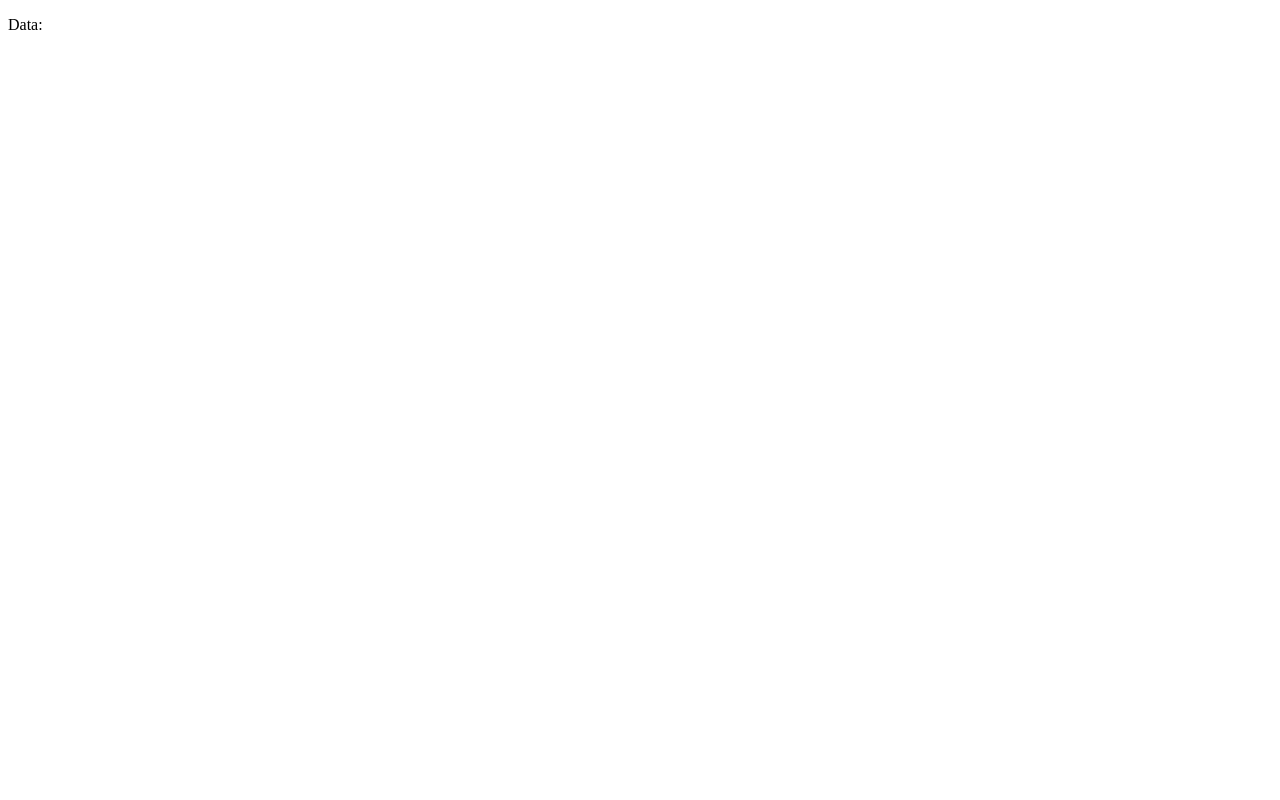
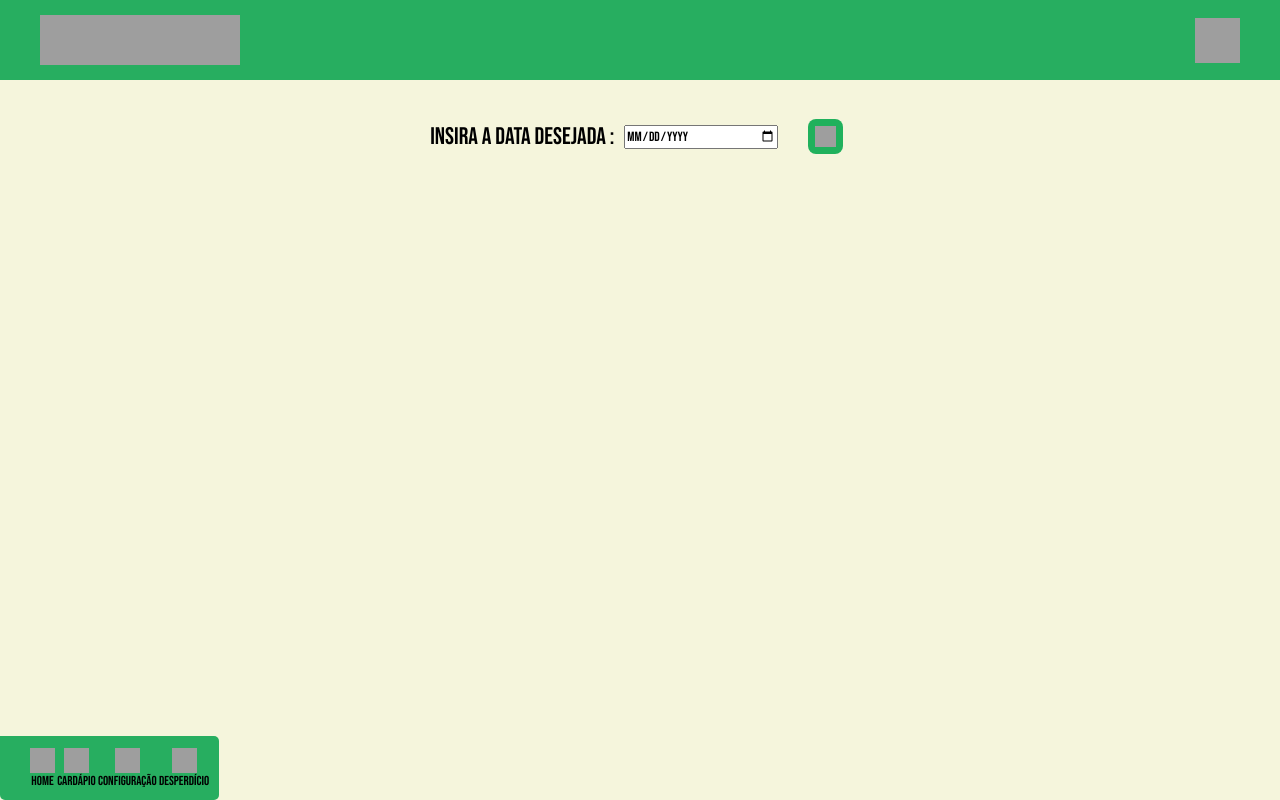
Before and after one commit to ft1v4/TDPG, a Flask app: page /cardapio in a window 1280 px wide. Before the commit the page is almost empty. Run offline with Flask 3, Linux system fonts and the light colour scheme; grey boxes are pictures that could not be loaded.

Commit message:
fiz o front

```diff
--- a/static/styles.css
+++ b/static/styles.css
@@ -327,7 +327,6 @@ body {
     border-radius: 50%;
 }
 
-
 input:checked+.slider {
     background-color: #2196F3;
 }
@@ -472,3 +471,47 @@ input:checked+.slider:before {
     padding: 5px;
     border-radius: 5px;
 }
+
+/* STYLE DO HTML MARIANE */
+
+.ju{
+
+    width: 100%;
+    display: flex;
+    height: 50px;
+    justify-content: center;
+    align-items: center;
+
+}
+
+.li{
+    position: relative;
+    display: flex;
+    justify-content: center;
+    align-items: center;
+    margin-top: 5%;
+
+}
+
+.inp{
+    width: 150px;
+    height: 20px;
+
+}
+
+#bH{
+    width: 35px;
+    height: 35px;
+    background-color: #20b15c;
+    position: relative;
+    padding: 7px;
+    margin-left: 30px;
+    border-radius: 8px;
+    border: none;
+    cursor: pointer;
+}
+
+#imgLL{
+    width: 100%;
+    height: 100%;
+}
--- a/templates/mariane.html
+++ b/templates/mariane.html
@@ -1,11 +1,98 @@
 <!DOCTYPE html>
 <html lang="en">
+
 <head>
     <meta charset="UTF-8">
     <meta name="viewport" content="width=device-width, initial-scale=1.0">
-    <title>Document</title>
+    <title>Home</title>
+    <link rel="stylesheet" href="{{url_for('static' , filename='styles.css')}}">
 </head>
+
 <body>
-   <p>Data:</p>
+
+    <div class="topo">
+        <img src="https://www.sesisp.org.br/images/Sesi-SP.jpg" alt="logo" width="200vw" height="50vh"
+            style="margin-left: 40px; cursor: pointer;">
+        <div class="back">
+            <img src="https://cdn-icons-png.flaticon.com/512/1144/1144760.png" width="45vw" height="45vh"
+                style=" cursor: pointer;" id="user" />
+        </div>
+    </div>
+
+    <div class="config">
+        <h2>Configurações</h2>
+        <div
+            style="border-bottom: 2px solid black;  display: flex;width: 90%;justify-content: start; align-items: center;padding-bottom: 5px;padding-left: 30px;">
+            <img src="https://cdn-icons-png.flaticon.com/512/1144/1144760.png" width="45vw" height="45vh" />
+            <h3 style="margin-left: 10px;">Editar perfil</h3>
+        </div>
+
+        <div
+            style="border-bottom: 2px solid black;  display: flex;width: 90%;justify-content: start; align-items: center; height: 40px;padding-bottom: 5px;padding-left: 30px;padding-top: 5px;">
+
+            <label class="switch">
+                <input type="checkbox" id="toggleSwitch">
+                <span class="slider"></span>
+            </label>
+
+
+            <h3 style="margin-left: 30px;">Tema Claro</h3>
+        </div>
+
+        <div
+            style="border-bottom: 2px solid black; display: flex;width: 90%;justify-content: start; align-items: center; height: 40px; padding-left: 30px;padding-bottom: 5px;padding-top: 5px;">
+            <img src="https://cdn-icons-png.flaticon.com/512/5882/5882911.png" width="35w" height="35vh" />
+            <h3 style="margin-left: 10px;">Alterar senha</h3>
+        </div>
+
+        <div
+            style="border-bottom: 2px solid black; display: flex;width: 90%;justify-content: start; align-items: center; height: 40px; padding-left: 30px;padding-bottom: 5px;padding-top: 5px;">
+            <img src="https://cdn-icons-png.flaticon.com/512/1828/1828427.png" width="35w" height="35vh" />
+            <h3 style="margin-left: 10px;">Sair da conta</h3>
+        </div>
+
+
+
+    </div>
+    <form action="/agenda" method="post">
+        <div class="ju">
+            <div class="li">
+                <h2 style="margin-right: 10px;">Insira a data desejada :</h2>
+                <input type="date" class="inp">
+                <button id="bH"><img src="https://cdn-icons-png.flaticon.com/512/64/64673.png" alt="" id="imgLL"></button>
+            </div>
+        </div>
+    </form>
+
+
+
+    <div class="func">
+        <div class="irg">
+            <img src="https://cdn-icons-png.flaticon.com/512/25/25694.png" width="25vw" height="25vh" />
+            <p style="font-size: 13px;">Home</p>
+        </div>
+
+        <div class="irg" id="cardapio">
+            <img src="https://cdn-icons-png.flaticon.com/512/1046/1046849.png" width="25vw" height="25vh" />
+            <p style="font-size: 13px;">Cardápio</p>
+        </div>
+
+
+        <div class="irg">
+            <img src="https://cdn-icons-png.flaticon.com/512/3524/3524659.png" width="25vw" height="25vh" id="config" />
+            <p style="font-size: 13px;">Configuração</p>
+        </div>
+
+        <div class="irg">
+            <img src="https://cdn-icons-png.flaticon.com/512/2907/2907313.png" width="25vw" height="25vh" />
+            <p style="font-size: 13px;">Desperdício</p>
+        </div>
+    </div>
+
 </body>
+
+<script src="../js/iconUser.js"></script>
+<script src="../js/mariane.js"></script>
+<script src="{{url_for('static',  filename = 'index.js')}}"></script>
+
 </html>
```
